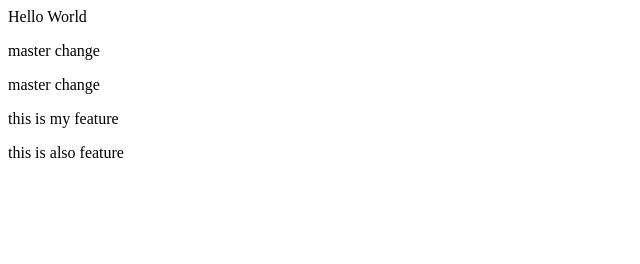
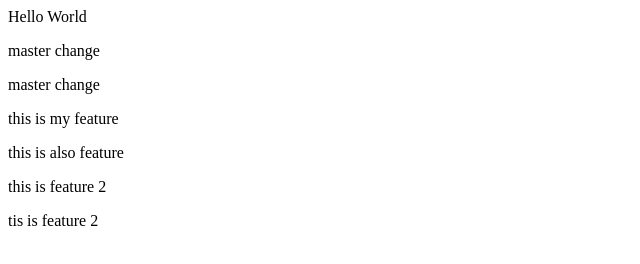
Before and after one commit to AhamedHamas/Orgin, a plain HTML site: page index.html in a window 1280 px wide. Shown: the whole page, without its empty margins (0-640 px from the left). Drawn offline with Linux system fonts and the light colour scheme.

Commit message:
This is actual feature 2

```diff
--- a/index.html
+++ b/index.html
@@ -6,5 +6,7 @@
         <p>master change</p>
         <p>this is my feature </p>
         <p>this is also feature</p>
+        <p>this is feature 2</p>
+        <p>tis is feature 2</p>
     </body>
 </html>
```
